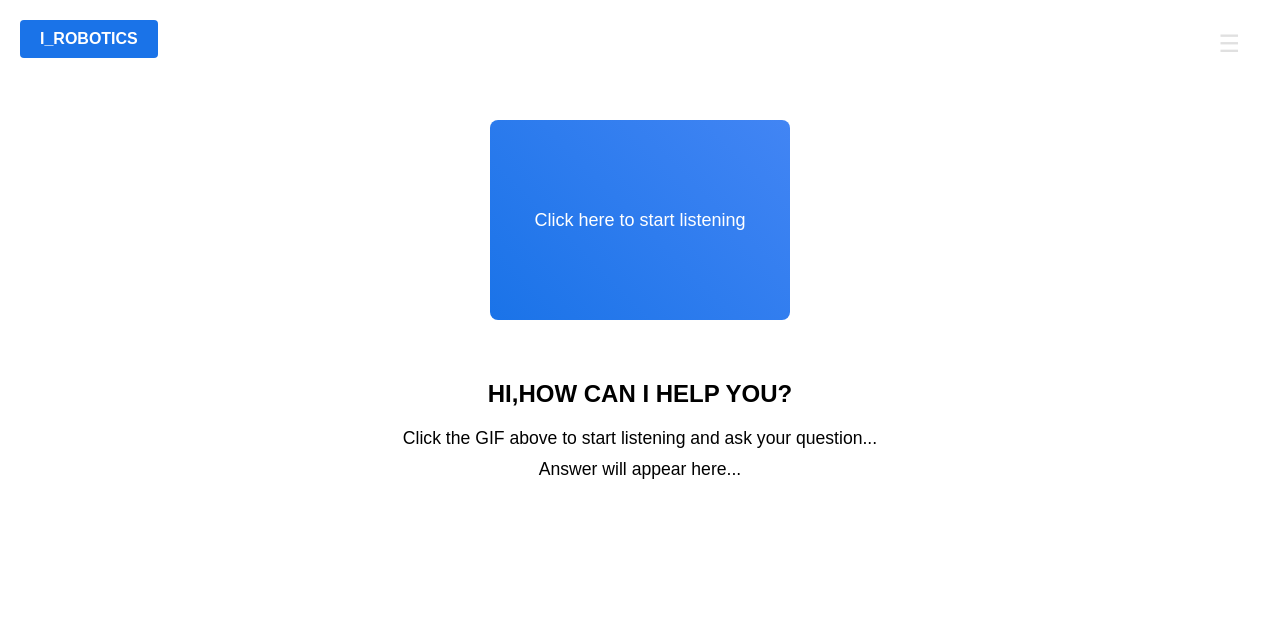
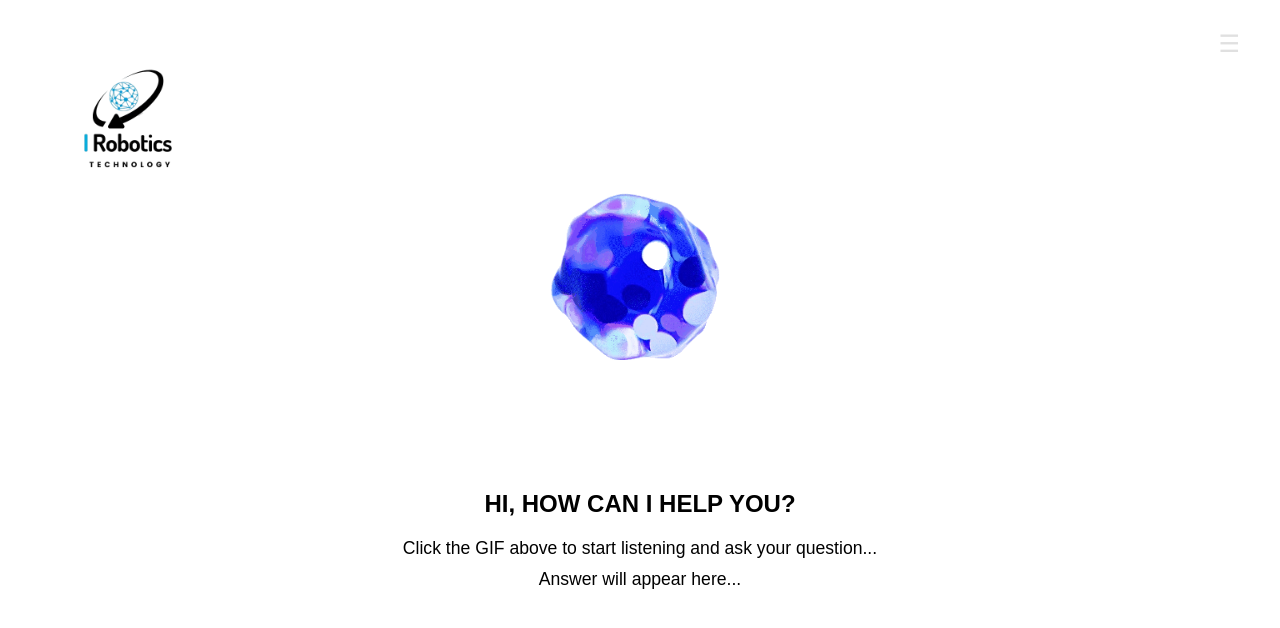
Before and after one commit to Nadhilken/tina, a Flask app: page / in a window 1280 px wide. Shown: the top 628 px of the page. Run offline with Flask 3, Linux system fonts and the light colour scheme; data that the repository does not hold is empty.

Commit message:
Update index.html

```diff
--- a/templates/index.html
+++ b/templates/index.html
@@ -245,16 +245,14 @@
         }
 
         .header-gif {
-            max-width: 100%;
+            max-width: 400px;
             height: auto;
-            max-height: 400px;
-            display: flex;
+            max-height: 300px;
+            display: block;
             margin: 0 auto 30px;
             border-radius: 8px;
             cursor: pointer;
             transition: all 0.3s ease;
-            align-items: center;
-            justify-content: center;
         }
 
         .header-gif:hover {
@@ -265,7 +263,6 @@
         .header-gif.listening {
             border: 3px solid #ff0000;
             box-shadow: 0 0 20px rgba(255, 0, 0, 0.5);
-            background: linear-gradient(45deg, #ff6b6b, #ee5a52) !important;
         }
 
         .logo {
@@ -350,7 +347,7 @@
             position: absolute;
             top: 20px;
             left: 20px;
-            max-height: 150px;
+            max-height: 100px;
             width: auto;
             z-index: 1200;
         }
@@ -373,17 +370,15 @@
     </style>
 </head>
 <body>
-    <div class="logo" style="background: #1a73e8; color: white; padding: 10px 20px; border-radius: 4px; display: inline-block; font-weight: bold;">I_ROBOTICS</div>
+    <img src="static/images/I_ROBOTICS_logo.png" alt="I_ROBOTICS Logo" class="logo">
 
     <div class="container">
         <button class="menu-button" id="menuButton" aria-label="Open Menu">☰</button>
 
-        <div class="header-gif" style="background: linear-gradient(45deg, #1a73e8, #4285f4); width: 300px; height: 200px; margin: 0 auto; border-radius: 8px; display: flex; align-items: center; justify-content: center; color: white; font-size: 18px; cursor: pointer; transition: opacity 0.3s ease;">
-            Click here to start listening
-        </div>
+        <img src="static/images/your-gif.gif" alt="Voice Activation GIF" class="header-gif">
 
         <div class="voice-section">
-            <h2>HI,HOW CAN I HELP YOU?</h2>
+            <h2>HI, HOW CAN I HELP YOU?</h2>
             <p id="transcript">Click the GIF above to start listening and ask your question...</p>
             <p id="response">Answer will appear here...</p>
         </div>
@@ -416,7 +411,7 @@
         </div>
 
         <div class="media-modal" id="mediaModal">
-            <div class="modal-logo" style="background: #1a73e8; color: white; padding: 10px 20px; border-radius: 4px; display: inline-block; font-weight: bold; margin-bottom: 20px;">I_ROBOTICS</div>
+            <img src="static/images/I_ROBOTICS_logo.png" alt="I_ROBOTICS Modal Logo" class="modal-logo">
             <button class="back-button" id="backButton" aria-label="Back">←</button>
             <div class="media-container">
                 <video id="videoPlayer" controls autoplay loop>
@@ -487,7 +482,6 @@
         function renderQaList() {
             qaItems.innerHTML = '';
             qas.forEach((qa) => {
-                // Skip rendering if qa lacks required fields
                 if (!qa.id || !qa.question || !qa.answer) {
                     console.warn('Skipping invalid Q&A entry:', qa);
                     return;
```
